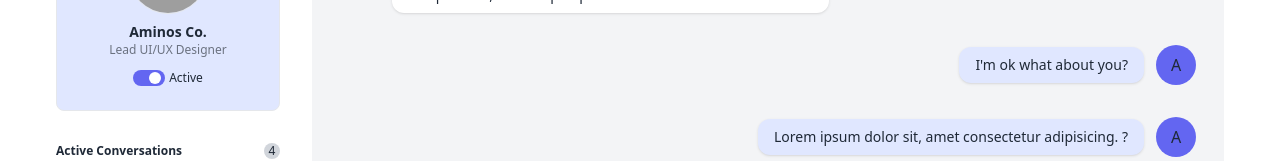
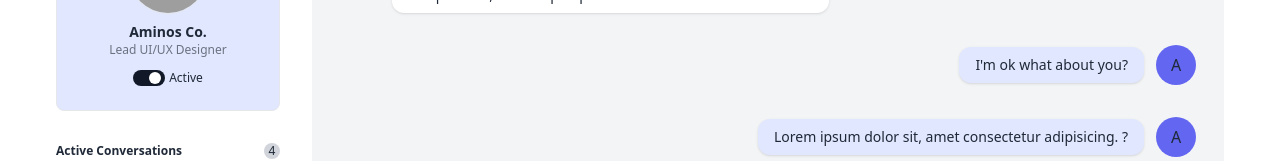
Before and after one commit to dillahmwangi/BorderLink, a React (Vite) app: page /chat in a window 1280 px wide. Shown: the part 311-472 px from the top of the page. Built offline with nearby package versions, Linux system fonts and the light colour scheme; grey boxes are pictures that could not be loaded; what axios-cache-interceptor would draw is missing.

Commit message:
color change on ui

```diff
--- a/src/Pages/Chat.jsx
+++ b/src/Pages/Chat.jsx
@@ -417,7 +417,7 @@ const Chat = () => {
           <div class="text-xs text-gray-500">Lead UI/UX Designer</div>
           <div class="flex flex-row items-center mt-3">
             <div
-              class="flex flex-col justify-center h-4 w-8 bg-indigo-500 rounded-full"
+              class="flex flex-col justify-center h-4 w-8 bg-gray-900 rounded-full"
             >
               <div class="h-3 w-3 bg-white rounded-full self-end mr-1"></div>
             </div>
@@ -787,4 +787,5 @@ const Chat = () => {
   )
 }
 
+
 export default Chat
```
